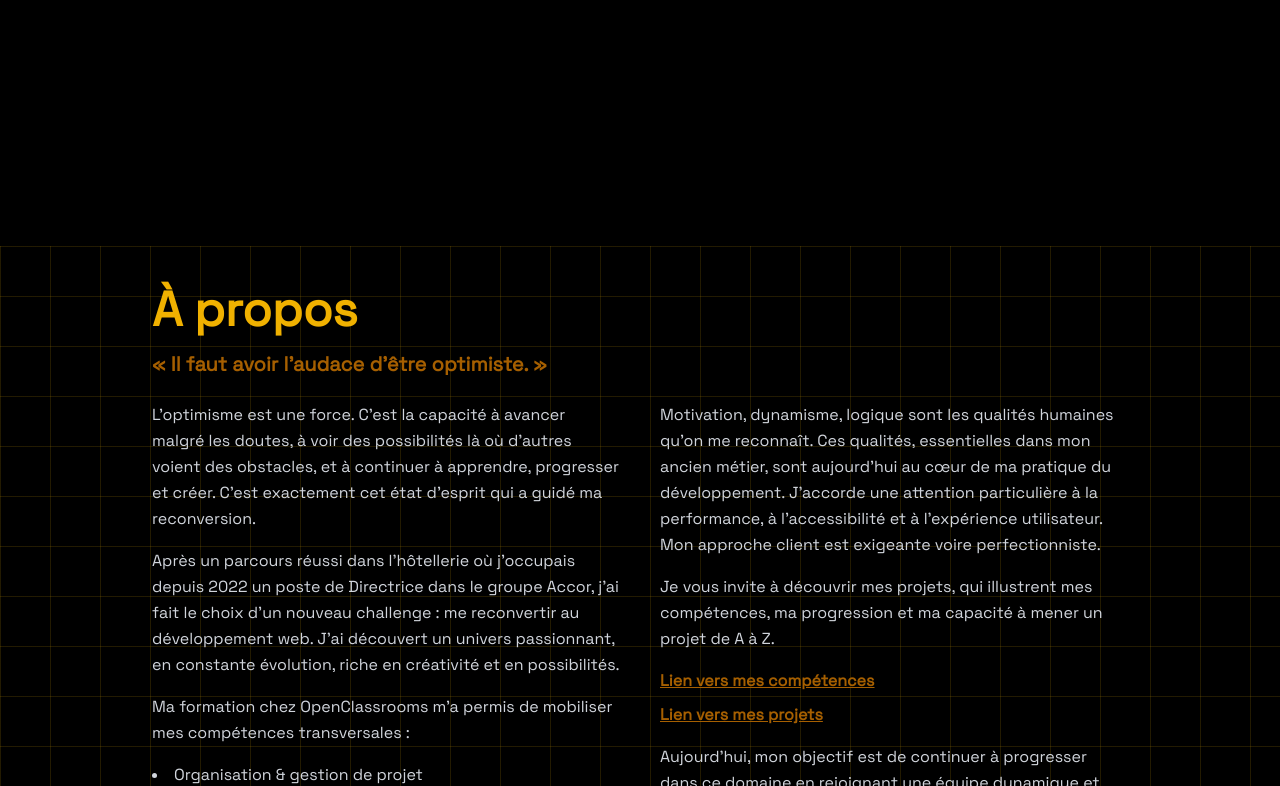
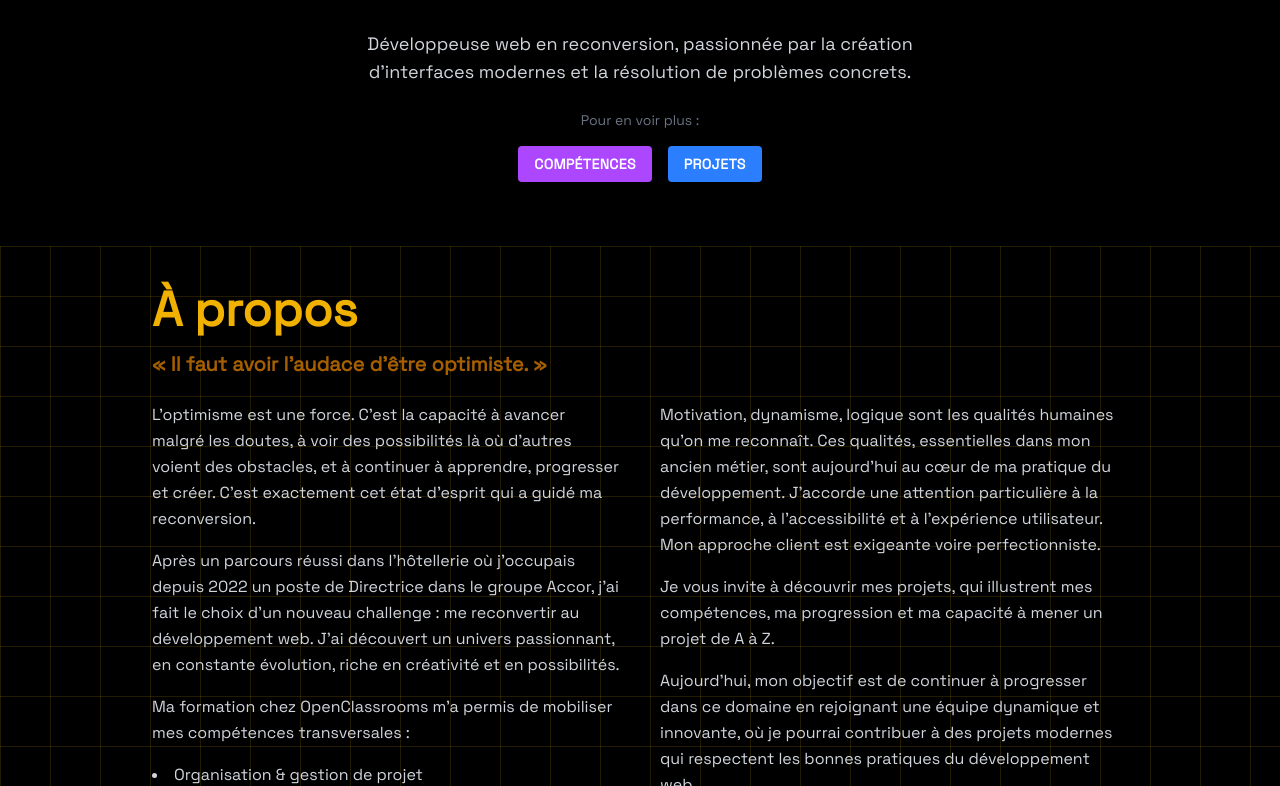
Before and after one commit to Aurelie72/Portfolio-Aur-lie, a React (Vite) app: page / in a window 1280 px wide. Shown: the part 454-1240 px from the top of the page. Built offline with nearby package versions, Linux system fonts and the light colour scheme.

Commit message:
Ajout de EmailJS

```diff
--- a/package.json
+++ b/package.json
@@ -10,6 +10,7 @@
     "preview": "vite preview"
   },
   "dependencies": {
+    "@emailjs/browser": "^4.4.1",
     "@tailwindcss/vite": "^4.3.2",
     "framer-motion": "^12.42.2",
     "react": "^19.2.7",
--- a/src/components/FloatingTarget.jsx
+++ b/src/components/FloatingTarget.jsx
@@ -38,7 +38,7 @@ export default function FloatingTarget({
   }, []);
 
   return (
-    <div className="relative w-full flex items-center justify-center py-64 bg-black">
+    <div className="relative w-full flex items-center justify-center py-37 bg-black">
       <h2 className="text-3xl md:text-5xl whitespace-nowrap opacity-70 md:text-[8rem] font-extrabold uppercase text-white tracking-wide select-none -translate-y-5">
         {title}
       </h2>
--- a/src/pages/About.jsx
+++ b/src/pages/About.jsx
@@ -1,5 +1,3 @@
-import { Link } from "react-router-dom";
-
 export default function About() {
   return (
     <div
@@ -59,15 +57,6 @@ export default function About() {
               ma progression et ma capacité à mener un projet de A à Z.
             </p>
 
-            <div className="space-y-2">
-              <Link to="/skills" className="text-yellow-700 font-semibold underline block">
-                Lien vers mes compétences
-              </Link>
-              <Link to="/projects" className="text-yellow-700 font-semibold underline block">
-                Lien vers mes projets
-              </Link>
-            </div>
-
             <p>
               Aujourd'hui, mon objectif est de continuer à progresser dans ce domaine en
               rejoignant une équipe dynamique et innovante, où je pourrai contribuer à des
--- a/src/pages/Contact.jsx
+++ b/src/pages/Contact.jsx
@@ -1,6 +1,12 @@
 import { useState } from "react";
+import emailjs from "@emailjs/browser";
 import { FaGithub, FaLinkedin, FaEnvelope } from "react-icons/fa";
 import FloatingInput from "../components/FloatingInput.jsx";
+
+// Remplace ces 3 valeurs par celles de ton compte EmailJS
+const SERVICE_ID = "service_q8vx4km";
+const TEMPLATE_ID = "template_c8bwsi6";
+const PUBLIC_KEY = "R4bdwIYEM1Lp7bftR";
 
 export default function Contact() {
   const [formData, setFormData] = useState({
@@ -9,6 +15,7 @@ export default function Contact() {
     telephone: "",
     message: "",
   });
+  const [status, setStatus] = useState("idle"); // idle | sending | success | error
 
   function handleChange(e) {
     setFormData({ ...formData, [e.target.name]: e.target.value });
@@ -16,7 +23,28 @@ export default function Contact() {
 
   function handleSubmit(e) {
     e.preventDefault();
-    console.log("Formulaire envoyé :", formData);
+    setStatus("sending");
+
+    emailjs
+      .send(
+        SERVICE_ID,
+        TEMPLATE_ID,
+        {
+          from_name: formData.nom,
+          from_email: formData.email,
+          phone: formData.telephone,
+          message: formData.message,
+        },
+        PUBLIC_KEY
+      )
+      .then(() => {
+        setStatus("success");
+        setFormData({ nom: "", email: "", telephone: "", message: "" });
+      })
+      .catch((error) => {
+        console.error("Erreur EmailJS :", error);
+        setStatus("error");
+      });
   }
 
   return (
@@ -32,10 +60,27 @@ export default function Contact() {
           <div className="mb-4">
             <FloatingInput id="message" name="message" label="Message" value={formData.message} onChange={handleChange} required textarea />
           </div>
-<div className="mx-[30px]">
-          <button type="submit" className="w-full py-3 rounded-lg bg-emerald-500 hover:bg-emerald-600 transition-colors font-semibold text-lg">
-            Envoyer
-          </button></div>
+
+          <div className="mx-[30px]">
+            <button
+              type="submit"
+              disabled={status === "sending"}
+              className="w-full py-3 rounded-lg bg-emerald-500 hover:bg-emerald-600 disabled:opacity-50 disabled:cursor-not-allowed transition-colors font-semibold text-lg"
+            >
+              {status === "sending" ? "Envoi en cours..." : "Envoyer"}
+            </button>
+          </div>
+
+          {status === "success" && (
+            <p className="text-emerald-400 text-sm text-center">
+              Message envoyé avec succès !
+            </p>
+          )}
+          {status === "error" && (
+            <p className="text-red-400 text-sm text-center">
+              Une erreur est survenue, merci de réessayer.
+            </p>
+          )}
         </form>
 
         <div className="flex justify-center gap-6 mt-10">
--- a/src/pages/Home.jsx
+++ b/src/pages/Home.jsx
@@ -1,5 +1,5 @@
 import { useEffect } from "react";
-import { useLocation } from "react-router-dom";
+import { useLocation, Link } from "react-router-dom";
 import FloatingTarget from "../components/FloatingTarget.jsx";
 import About from "./About.jsx";
 import Skills from "./Skills.jsx";
@@ -9,7 +9,7 @@ import Contact from "./Contact.jsx";
 export default function Home() {
   const location = useLocation();
 
-    useEffect(() => {
+  useEffect(() => {
     if (location.hash) {
       const el = document.querySelector(location.hash);
       if (el) {
@@ -22,6 +22,31 @@ export default function Home() {
     <div>
       <div id="home">
         <FloatingTarget />
+        <div className="w-full bg-black text-white text-center pb-16 px-6">
+          <p className="max-w-xl mx-auto text-base sm:text-lg text-gray-300 mb-6">
+            Développeuse web en reconversion, passionnée par la création d'interfaces modernes et la résolution de problèmes concrets.
+          </p>
+
+          <p className="text-sm text-gray-500 mb-4">Pour en voir plus :</p>
+
+          <div className="flex flex-wrap items-center justify-center gap-4">
+                        <Link
+              to="/#skills"
+              className="px-4 py-2 rounded bg-purple-500 hover:bg-purple-400 transition-colors font-semibold text-sm uppercase tracking-wide"
+            >
+
+
+              Compétences
+            </Link>
+            <Link
+              to="/#projects"
+              className="px-4 py-2 rounded bg-blue-500 hover:bg-blue-400 transition-colors font-semibold text-sm uppercase tracking-wide"
+            >
+              Projets
+            </Link>
+
+          </div>
+        </div>
       </div>
 
       <div id="about">
```
Also changed, not shown: src/data/projectsData.js (+7 -7 lines), 1 other file (tests, documents, lock files or other folders).
